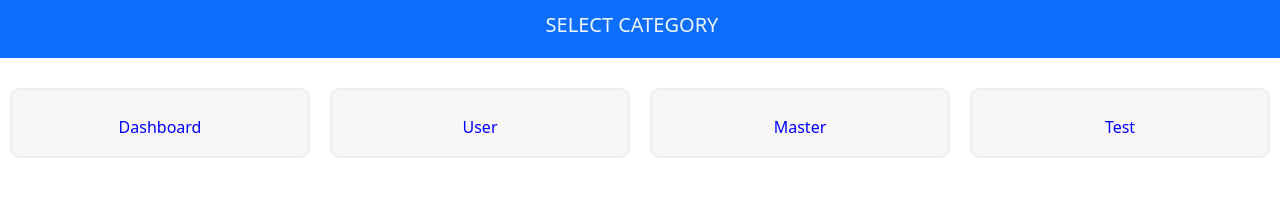
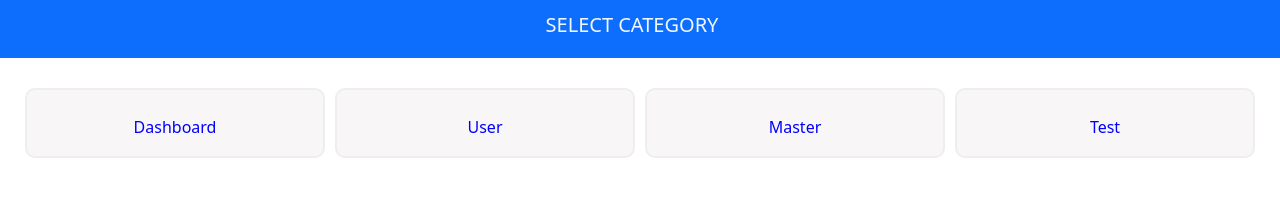
Before and after one commit to Rintugithub/Angular-Tasks, an Angular app: page / in a window 1280 px wide. Shown: the top 208 px of the page. Built offline with nearby package versions, Linux system fonts and the light colour scheme.

Commit message:
css code modification

```diff
--- a/src/app/category/category.component.css
+++ b/src/app/category/category.component.css
@@ -2,10 +2,12 @@
   display: flex;
   flex-wrap: wrap;
   margin-top: 30px;
-  justify-content: space-around;
+  justify-content: center;
   box-sizing: border-box;
   text-align: center;
-  vertical-align: middle;
+  gap: 10px;
+
+  /* vertical-align: middle; */
 }
 
 .category-item {
@@ -29,7 +31,7 @@
  align-items: center;
  justify-content: center;
   text-align: center;
-  vertical-align: middle;
+  /* vertical-align: middle; */
 
 
 }
```
